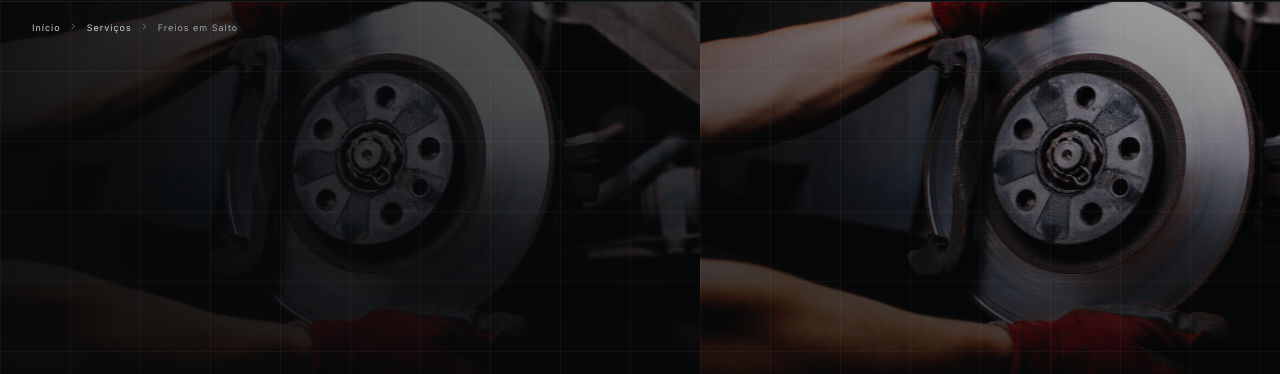
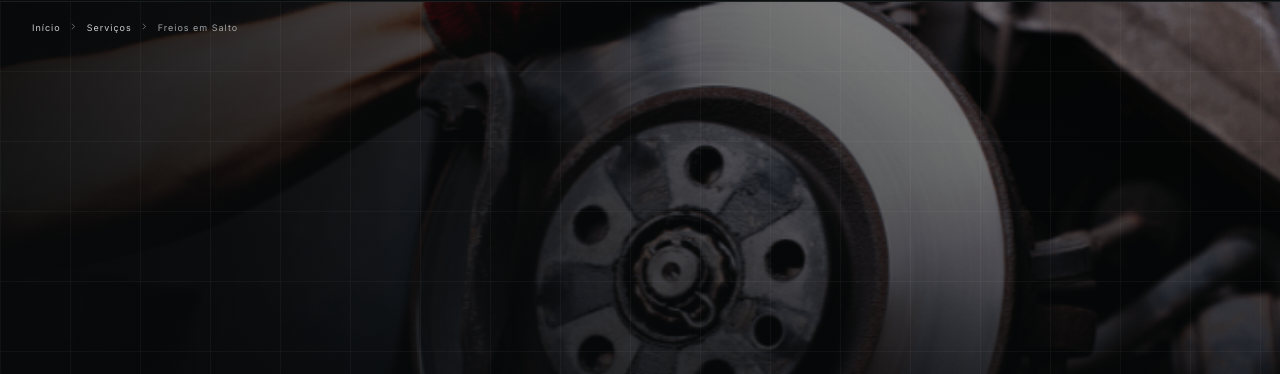
Before and after one commit to lzzamboniofc/MecanicaMendesSalto, a website built with Vite: page servicos/freios.html in a window 1280 px wide. Shown: the part 69-443 px from the top of the page. Built offline with nearby package versions, Linux system fonts and the light colour scheme; a web font is replaced by a local one.

Commit message:
Ajusta renderização dos heroes das páginas de serviços

```diff
--- a/assets/css/service-page.css
+++ b/assets/css/service-page.css
@@ -11,7 +11,9 @@
     color: #fff;
     position: relative;
     padding-top: 90px;
-    background: linear-gradient(0deg, rgba(7, 9, 10, .92), rgba(7, 9, 10, .18)), linear-gradient(90deg, rgba(7, 9, 10, .9), rgba(7, 9, 10, .1)), var(--service-image) center/cover
+    background-position: center;
+    background-size: cover;
+    background-repeat: no-repeat
 }
 
 .service-hero:after {
```
